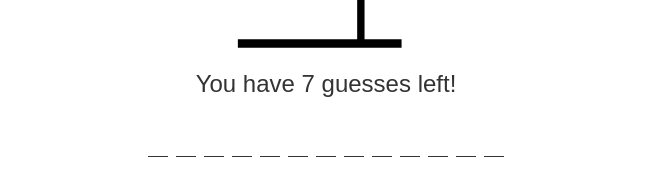
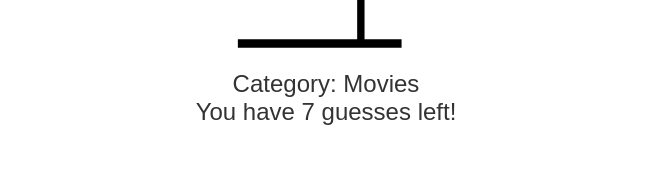
Before and after one commit to AayushiShukla7/ang-hangman, an Angular app: page / in a window 1280 px wide. Shown: the part 332-508 px from the top of the page, without its empty margins (314-965 px from the left). Built offline with nearby package versions, Linux system fonts and the light colour scheme; a web font is replaced by a local one.

Commit message:
Code optimization and cleanup

```diff
--- a/src/app/components/hangman-display/hangman-display.component.html
+++ b/src/app/components/hangman-display/hangman-display.component.html
@@ -336,7 +336,7 @@
   </svg>
 
   <div class="mistakes-count" *ngIf="!success">
-    You have {{ mistakesRemaining }} guesses left!
+    Category: {{ category }} <br/>You have {{ mistakesRemaining }} guesses left!
   </div>
   <div class="mistakes-count" *ngIf="success">
     Congratulations!! You Won 🎉
--- a/src/app/components/hangman-display/hangman-display.component.ts
+++ b/src/app/components/hangman-display/hangman-display.component.ts
@@ -13,6 +13,7 @@ import { Component, EventEmitter, Input, OnChanges, Output, SimpleChanges } from
 export class HangmanDisplayComponent implements OnChanges {
 
   @Input() question: string = '';
+  @Input() category: string = '';
   @Input() guesses: string[] = [];
   @Output() gameFinished = new EventEmitter<boolean>();
 
--- a/src/app/components/hangman/hangman.component.html
+++ b/src/app/components/hangman/hangman.component.html
@@ -1,5 +1,5 @@
 <div class="hangman">
-    <app-hangman-display [guesses]="guesses" [question]="question" (gameFinished)="onGameFinished()"></app-hangman-display>
+    <app-hangman-display [guesses]="guesses" [question]="question" [category]="category" (gameFinished)="onGameFinished()"></app-hangman-display>
     <ng-container *ngIf="!showRestartGameBtn else restartGameBtn">
         <app-hangman-question [guesses]="guesses" [question]="question"></app-hangman-question>
         <app-hangman-keyboard [question]="question" (keyPressed)="guess($event)"></app-hangman-keyboard>
--- a/src/app/components/hangman/hangman.component.ts
+++ b/src/app/components/hangman/hangman.component.ts
@@ -30,14 +30,13 @@ export class HangmanComponent implements OnInit{
   ngOnInit(): void {
     let jsonPath;
     const url = this.location.path();
-    console.log(url);
 
     if(url.includes('jsonPath')) {
       jsonPath = url.split('jsonPath=')[1];
-      console.log(jsonPath);
+      //console.log(jsonPath);
     }
 
-    this.hangmanService.getQuestions()
+    this.hangmanService.getQuestions(jsonPath)
       .subscribe((response) => {
         this.questions = response.items;
         this.category = response.category;
--- a/src/assets/fruits.json
+++ b/src/assets/fruits.json
@@ -1,5 +1,5 @@
 {
-	"category": "Movies",
+	"category": "Fruits",
 	"items": [
         "Apple",
         "Banana",
```
